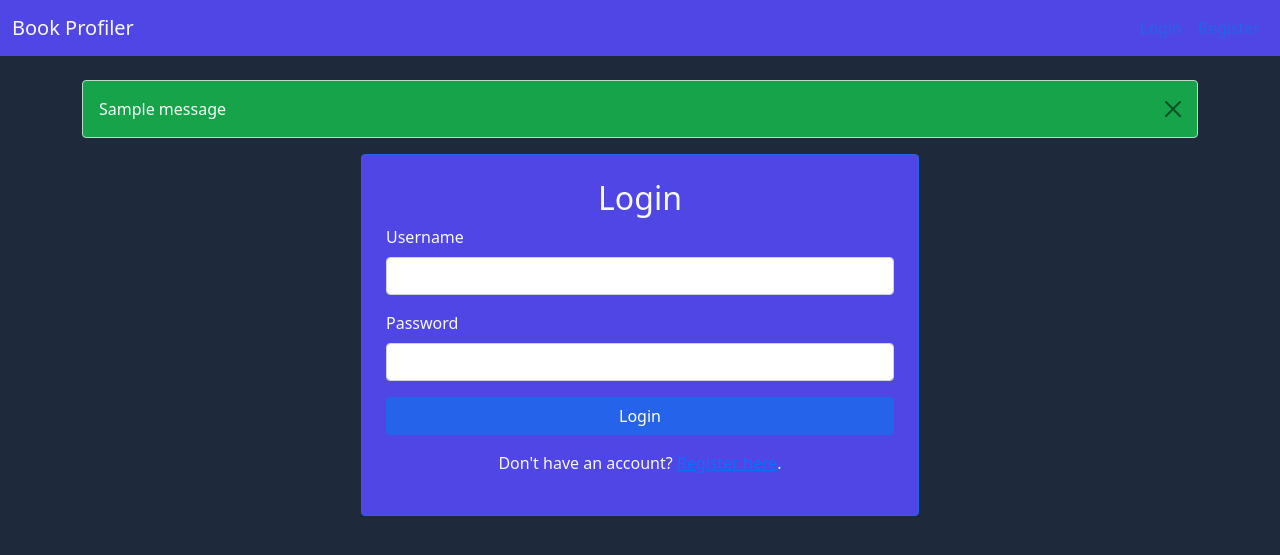
After one commit to panuozzo77/internship-book-recommending-system, a Flask app: template webapp/templates/login.html in a window 1280 px wide. The commit adds this page. Shown: the top 555 px of the page. Run offline with Flask 3, Linux system fonts and the light colour scheme; the template is opened without the code that fills it, so the values that code supplies are empty; one stand-in notice (Sample message) is shown; parts of the project's set-up code (start-up, migrations or seed data) failed here and were passed over.

Commit message:
Implement user authentication features, enhance UI with Bootstrap, and add user registration and login templates

```diff
--- a/webapp/app.py
+++ b/webapp/app.py
@@ -1,15 +1,23 @@
 import os
 import re
+import uuid
 from flask import Flask, render_template, request, redirect, url_for, flash, session, jsonify
 from pymongo import MongoClient
 from bson.objectid import ObjectId
 from datetime import datetime
-from typing import Dict, Any
+from typing import Dict, Any, Optional
 
 # --- Core Application Components ---
 from core.recommender_factory import initialize_recommender_facade
 from recommender.repository import UserRepository
 from etl.MongoDBConnection import MongoDBConnection
+from recommender.taste_vector_calculator import TasteVectorCalculator
+from recommender.user_profile_repository import UserProfileRepository
+from recommender.model import ModelPersister
+from core.PathRegistry import PathRegistry
+from recommender import config as recommender_config
+from recommender.user_profile_index import UserProfileIndex
+from werkzeug.security import generate_password_hash
 
 def create_app(app_config: Dict[str, Any]):
     """
@@ -23,7 +31,23 @@ def create_app(app_config: Dict[str, Any]):
     app.config["SECRET_KEY"] = webapp_config.get("secret_key", "a-very-secret-key-that-should-be-changed")
 
     # --- DATABASE & CORE COMPONENTS INITIALIZATION ---
+    db_conn = None
+    db = None
+    recommender_facade = None
+    user_profile_index = None
+    taste_vector_calculator = None
+    user_repo = None
+    user_profile_repo = None
+
     try:
+        # Initialize MongoDB Connection for the webapp
+        db_conn = MongoDBConnection()
+        db = db_conn.get_database()
+        app.logger.info(f"Successfully connected to MongoDB database: '{db.name}'")
+
+        # --- REPOSITORIES ---
+        user_repo = UserRepository(db_conn)
+
         # Initialize Recommender Facade
         recommender_facade = initialize_recommender_facade()
         if recommender_facade:
@@ -31,31 +55,52 @@ def create_app(app_config: Dict[str, Any]):
         else:
             app.logger.error("Failed to initialize UserRecommenderFacade.")
 
-        # Initialize MongoDB Connection for the webapp
-        db_conn = MongoDBConnection()
-        db = db_conn.get_database()
-        app.logger.info(f"Successfully connected to MongoDB database: '{db.name}'")
+        # Initialize User Profile Repository
+        user_profile_repo = UserProfileRepository(db_conn)
+
+        # Initialize Taste Vector Calculator
+        path_registry = PathRegistry()
+        persister = ModelPersister(path_registry)
+        model = persister.load(version="1.0")
+        if model:
+            taste_vector_calculator = TasteVectorCalculator(model)
+        else:
+            app.logger.error("Failed to load model, TasteVectorCalculator will not work")
+
+        # Initialize User Profile Index
+        index_dir = path_registry.get_path(recommender_config.MODEL_ARTIFACTS_DIR_KEY)
+        if not index_dir:
+            app.logger.error(f"Could not resolve path for '{recommender_config.MODEL_ARTIFACTS_DIR_KEY}'.")
+        else:
+            user_index_path = os.path.join(index_dir, 'user_profile_index.faiss')
+            user_profile_index = UserProfileIndex(vector_size=128, index_path=user_index_path)
 
     except Exception as e:
         app.logger.critical(f"A critical error occurred during app initialization: {e}", exc_info=True)
         db = None
         db_conn = None
         recommender_facade = None
+        user_profile_index = None
+        taste_vector_calculator = None
+        user_repo = None
+        user_profile_repo = None
 
-    # --- REPOSITORIES ---
-    user_repo = UserRepository(db_conn) if db_conn is not None else None
 
     # --- ROUTES ---
 
     @app.route('/')
     def index():
         """Main page showing the user's book list."""
+        username = session.get('user_id')
+        if not username:
+            return redirect(url_for('login'))
+
         if db is None:
             flash("Database connection not available.", "danger")
             return render_template('index.html', books=[])
 
-        my_books_collection = db.my_books
-        user_books = list(my_books_collection.find().sort("last_updated", -1))
+        reviews_collection = db.reviews
+        user_books = list(reviews_collection.find({'user_id': username}).sort("last_updated", -1))
         return render_template('index.html', books=user_books)
 
     @app.route('/add', methods=['GET', 'POST'])
@@ -90,7 +135,7 @@ def create_app(app_config: Dict[str, Any]):
                     pipeline.extend([
                         {'$lookup': {
                             'from': 'authors',
-                            'localField': 'author_id.author_id',
+                            'localField': 'book_id.author_id',
                             'foreignField': 'author_id',
                             'as': 'author_details'
                         }},
@@ -126,29 +171,76 @@ def create_app(app_config: Dict[str, Any]):
             flash("Database connection not available.", "danger")
             return redirect(url_for('add_book'))
 
-        my_books_collection = db.my_books
+        reviews_collection = db.reviews
         book_id = request.form.get('book_id')
         book_title = request.form.get('book_title')
         rating_str = request.form.get('rating')
         review_text = request.form.get('review_text')
+        username = session.get('user_id')
 
         if not all([book_id, book_title, rating_str]):
             flash("Missing data. Please fill out all fields.", "danger")
             return redirect(url_for('add_book'))
 
-        if my_books_collection.find_one({'book_id': book_id}):
+        if reviews_collection.find_one({'book_id': book_id, 'user_id': username}):
             flash(f"'{book_title}' is already in your list!", "warning")
             return redirect(url_for('add_book'))
 
-        my_books_collection.insert_one({
+        now = datetime.utcnow()
+        reviews_collection.insert_one({
+            'review_id': uuid.uuid4().hex,
             'book_id': book_id,
-            'book_title': book_title,
+            'user_id': username,
             'rating': int(rating_str) if rating_str else 0,
             'review_text': review_text,
-            'last_updated': datetime.utcnow()
+            'date_added': now,
+            'date_updated': now,
+            'read_at': None,
+            'started_at': None,
+            'n_votes': 0,
+            'n_comments': 0
         })
 
         flash(f"'{book_title}' added to your list!", "success")
+
+        # --- UPDATE USER PROFILE (IN BACKGROUND) ---
+        if username and taste_vector_calculator and user_profile_repo and user_profile_index and db_conn:
+            def update_profile_and_index_task(app_context, username, db_conn, taste_vector_calculator, user_profile_repo, user_profile_index):
+                with app_context:
+                    try:
+                        from recommender.repository import UserInteractionRepository
+                        interaction_repo = UserInteractionRepository(db_conn)
+                        user_history_df = interaction_repo.find_interactions_by_user(username)
+
+                        if not user_history_df.empty:
+                            profile_vector = taste_vector_calculator.calculate(user_history_df)
+                            if profile_vector is not None:
+                                user_profile_repo.save_or_update(username, profile_vector)
+                                app.logger.info(f"Successfully updated profile for user '{username}'.")
+
+                                all_profiles = user_profile_repo.get_all_profiles_except(user_id_to_exclude=None)
+                                if all_profiles:
+                                    profiles_for_indexing = [
+                                        {'user_id': i, 'taste_vector': profile['taste_vector']}
+                                        for i, profile in enumerate(all_profiles)
+                                    ]
+                                    if user_profile_index:
+                                        user_profile_index.build(profiles_for_indexing)
+                                        user_profile_index.save()
+                                        app.logger.info(f"Successfully rebuilt user profile index for user {username}")
+                                else:
+                                    app.logger.warning("No user profiles found to rebuild index.")
+                            else:
+                                app.logger.warning(f"Could not calculate profile for user '{username}'.")
+                        else:
+                            app.logger.warning(f"No interaction history for user '{username}'.")
+                    except Exception as e:
+                        app.logger.error(f"Error in background profile update: {e}", exc_info=True)
+
+            import threading
+            thread = threading.Thread(target=update_profile_and_index_task, args=(app.app_context(), username, db_conn, taste_vector_calculator, user_profile_repo, user_profile_index))
+            thread.start()
+
         return redirect(url_for('index'))
 
     @app.route('/update/<book_obj_id>', methods=['POST'])
@@ -158,7 +250,7 @@ def create_app(app_config: Dict[str, Any]):
             flash("Database connection not available.", "danger")
             return redirect(url_for('index'))
 
-        my_books_collection = db.my_books
+        reviews_collection = db.reviews
         rating_str = request.form.get('rating')
         review_text = request.form.get('review_text')
 
@@ -166,12 +258,12 @@ def create_app(app_config: Dict[str, Any]):
             flash("Rating is required.", "danger")
             return redirect(url_for('index'))
 
-        my_books_collection.update_one(
+        reviews_collection.update_one(
             {'_id': ObjectId(book_obj_id)},
             {'$set': {
                 'rating': int(rating_str) if rating_str else 0,
                 'review_text': review_text,
-                'last_updated': datetime.utcnow()
+                'date_updated': datetime.utcnow()
             }}
         )
         flash("Book updated successfully!", "success")
@@ -184,8 +276,8 @@ def create_app(app_config: Dict[str, Any]):
             flash("Database connection not available.", "danger")
             return redirect(url_for('index'))
 
-        my_books_collection = db.my_books
-        my_books_collection.delete_one({'_id': ObjectId(book_obj_id)})
+        reviews_collection = db.reviews
+        reviews_collection.delete_one({'_id': ObjectId(book_obj_id)})
         flash("Book removed from list.", "success")
         return redirect(url_for('index'))
 
@@ -202,20 +294,15 @@ def create_app(app_config: Dict[str, Any]):
                 flash("User repository not available.", "danger")
                 return redirect(url_for('register'))
 
-            if user_repo.create_user(username, password):
+            user_id = user_repo.create_user(username, password)
+            if user_id:
                 flash('Registration successful. Please log in.')
                 return redirect(url_for('login'))
             else:
                 flash('Username already exists.')
-                return redirect(url_for('register'))
+                return render_template('register.html', flash_messages=dict(session.pop('_flashes', []) or []))
 
-        return '''
-            <form method="post">
-                Username: <input type="text" name="username"><br>
-                Password: <input type="password" name="password"><br>
-                <input type="submit" value="Register">
-            </form>
-        '''
+        return render_template('register.html', flash_messages=dict(session.pop('_flashes', []) or []))
 
     @app.route('/login', methods=['GET', 'POST'])
     def login():
@@ -228,24 +315,17 @@ def create_app(app_config: Dict[str, Any]):
                 flash("User repository not available.", "danger")
                 return redirect(url_for('login'))
 
-            if user_repo.check_password(username, password):
-                user = user_repo.find_user_by_username(username)
-                if user:
-                    session['user_id'] = str(user['_id'])
-                    session['username'] = user['username']
-                    flash('You were successfully logged in.')
-                    return redirect(url_for('index'))
+            user = user_repo.find_user_by_username(username)
+            if user and user_repo.check_password(username, password):
+                session['user_id'] = str(user['_id'])
+                session['username'] = user['username']
+                flash('You were successfully logged in.')
+                return redirect(url_for('index'))
             else:
                 flash('Invalid username or password.')
-                return redirect(url_for('login'))
+                return render_template('login.html', flash_messages=dict(session.pop('_flashes', []) or []))
 
-        return '''
-            <form method="post">
-                Username: <input type="text" name="username"><br>
-                Password: <input type="password" name="password"><br>
-                <input type="submit" value="Login">
-            </form>
-        '''
+        return render_template('login.html', flash_messages=dict(session.pop('_flashes', []) or []))
 
     @app.route('/logout')
     def logout():
@@ -260,14 +340,14 @@ def create_app(app_config: Dict[str, Any]):
     @app.route('/api/recommendations')
     def api_recommendations():
         """API endpoint to get recommendations for the logged-in user."""
-        if 'user_id' not in session:
+        username = session.get('user_id')
+        if not username:
             return jsonify({"error": "User not logged in"}), 401
 
         if not recommender_facade:
             return jsonify({"error": "Recommendation engine not available"}), 503
 
-        user_id = session['user_id']
-        recommendations = recommender_facade.recommend_with_content_based(user_id, top_n=10)
+        recommendations = recommender_facade.recommend_with_content_based(username, top_n=10)
 
         return jsonify(recommendations)
 
--- /dev/null
+++ b/webapp/static/style.css
@@ -0,0 +1,77 @@
+:root {
+    --primary: #2563eb;       /* Bright blue */
+    --secondary: #4f46e5;     /* Indigo */
+    --dark-bg: #1e293b;       /* Dark slate background */
+    --light-bg: #f8fafc;      /* Light background */
+    --danger: #dc2626;        /* Red */
+    --success: #16a34a;       /* Green */
+    --warning: #f59e0b;       /* Amber */
+    --light-text: #f8f9fa;    /* Light text */
+    --dark-text: #1f2937;     /* Dark text */
+}
+
+body {
+    background-color: var(--dark-bg);
+    color: var(--light-text);
+}
+
+.navbar {
+    background-color: var(--secondary) !important;
+}
+
+.navbar-brand {
+    color: var(--light-text) !important;
+}
+
+.nav-link {
+    color: var(--primary) !important;
+}
+
+.nav-link:hover {
+    color: var(--light-text) !important;
+}
+
+.btn-primary {
+    background-color: var(--primary);
+    border-color: var(--primary);
+}
+
+.btn-primary:hover {
+    background-color: var(--secondary);
+    border-color: var(--secondary);
+}
+
+.btn-danger {
+    background-color: var(--danger);
+    border-color: var(--danger);
+}
+
+.btn-danger:hover {
+    background-color: #b91c1c;
+    border-color: #b91c1c;
+}
+
+.alert-success {
+    background-color: var(--success);
+    color: var(--light-text);
+}
+
+.alert-danger {
+    background-color: var(--danger);
+    color: var(--light-text);
+}
+
+.alert-warning {
+    background-color: var(--warning);
+    color: var(--dark-text);
+}
+
+.card {
+    background-color: var(--secondary);
+    border-color: var(--primary);
+}
+
+.form-control {
+    background-color: #fff;
+    color: var(--dark-text);
+}
--- a/webapp/templates/layout.html
+++ b/webapp/templates/layout.html
@@ -6,6 +6,7 @@
     <title>{% block title %}My Book Recommender{% endblock %}</title>
     <!-- Bootstrap CSS -->
     <link href="https://cdn.jsdelivr.net/npm/bootstrap@5.1.3/dist/css/bootstrap.min.css" rel="stylesheet">
+    <link rel="stylesheet" href="{{ url_for('static', filename='style.css') }}">
     <style>
         .star-rating input { display: none; }
         .star-rating label { font-size: 1.5rem; color: #ddd; cursor: pointer; }
@@ -20,14 +21,30 @@
     <nav class="navbar navbar-expand-lg navbar-dark bg-dark">
         <div class="container-fluid">
             <a class="navbar-brand" href="{{ url_for('index') }}">Book Profiler</a>
-            <div class="collapse navbar-collapse">
+            <div class="collapse navbar-collapse" id="navbarNav">
                 <ul class="navbar-nav me-auto mb-2 mb-lg-0">
+                    {% if session['user_id'] %}
                     <li class="nav-item">
                         <a class="nav-link" href="{{ url_for('index') }}">I Miei Libri</a>
                     </li>
                     <li class="nav-item">
                         <a class="nav-link" href="{{ url_for('add_book') }}">Aggiungi Libro</a>
                     </li>
+                    {% endif %}
+                </ul>
+                <ul class="navbar-nav ms-auto">
+                    {% if session['user_id'] %}
+                        <li class="nav-item">
+                            <a class="nav-link" href="{{ url_for('logout') }}">Logout</a>
+                        </li>
+                    {% else %}
+                        <li class="nav-item">
+                            <a class="nav-link" href="{{ url_for('login') }}">Login</a>
+                        </li>
+                        <li class="nav-item">
+                            <a class="nav-link" href="{{ url_for('register') }}">Register</a>
+                        </li>
+                    {% endif %}
                 </ul>
             </div>
         </div>
--- /dev/null
+++ b/webapp/templates/login.html
@@ -0,0 +1,34 @@
+{% extends "layout.html" %}
+
+{% block title %}Login{% endblock %}
+
+{% block content %}
+  <div class="container">
+    <div class="row justify-content-center">
+      <div class="col-md-6 card p-4">
+        <h2 class="card-title text-center">Login</h2>
+        {% if flash_messages %}
+          {% for category, message in flash_messages %}
+            <div class="alert alert-{{ category }}">
+              {{ message }}
+            </div>
+          {% endfor %}
+        {% endif %}
+        <form method="post">
+          <div class="mb-3">
+            <label for="username" class="form-label">Username</label>
+            <input type="text" class="form-control" id="username" name="username" required>
+          </div>
+          <div class="mb-3">
+            <label for="password" class="form-label">Password</label>
+            <input type="password" class="form-control" id="password" name="password" required>
+          </div>
+          <button type="submit" class="btn btn-primary w-100">Login</button>
+          <p class="mt-3 text-center">
+            Don't have an account? <a href="{{ url_for('register') }}">Register here</a>.
+          </p>
+        </form>
+      </div>
+    </div>
+  </div>
+{% endblock %}
```
Also changed, not shown: recommender/user_profile_index.py (+10 -2 lines), webapp/templates/add_book.html (+6 -4 lines), webapp/templates/index.html (+6 -4 lines), webapp/templates/register.html (added, +34 -0 lines), recommender/repository.py (line endings or trailing spaces).
